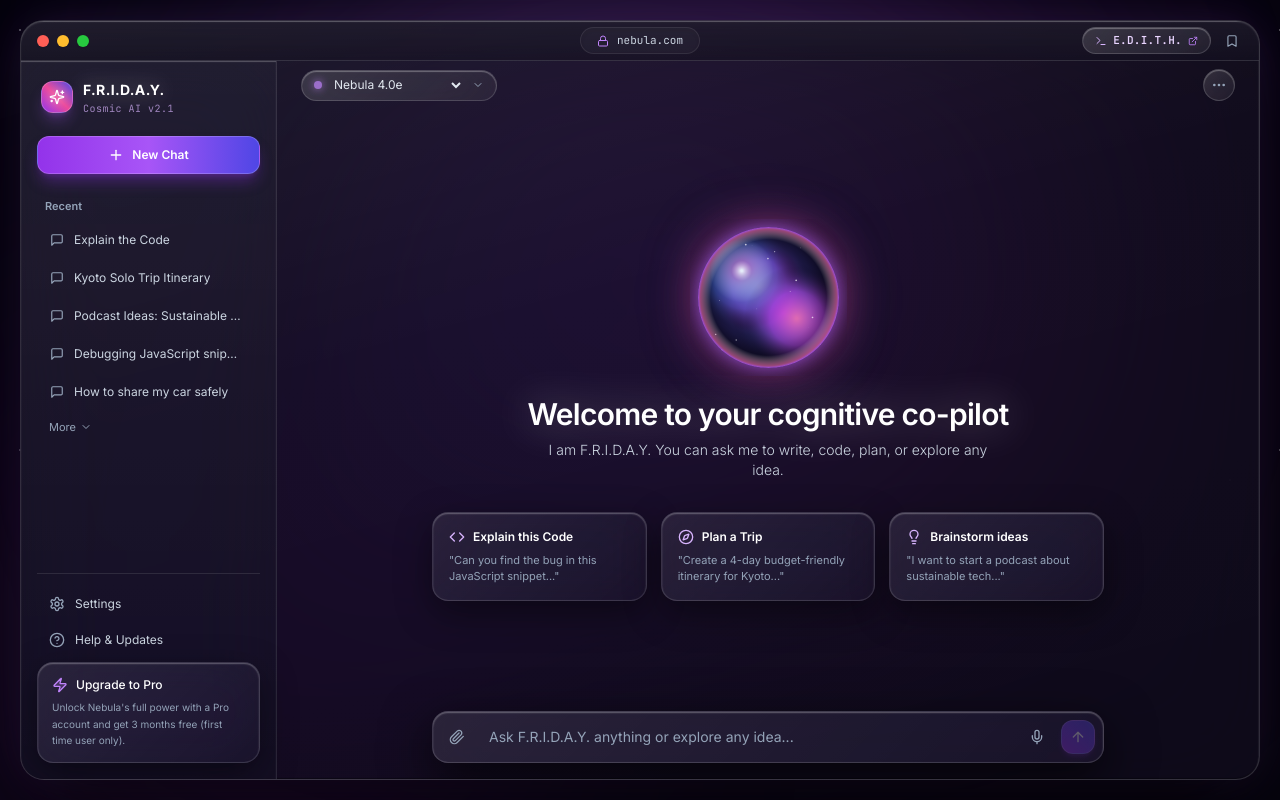
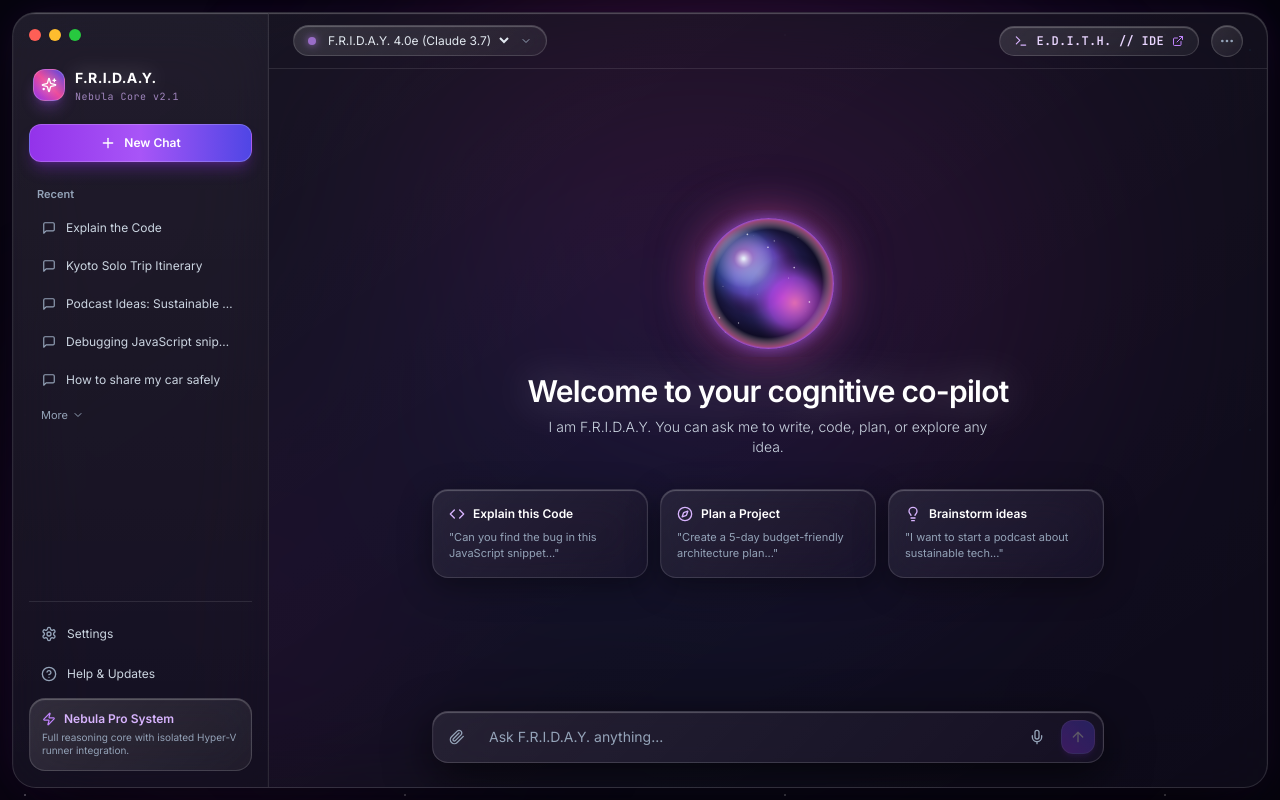
Before and after one commit to rijuni/FRIDAY-EDITH, a React (Vite) app in the folder apps/web/: page /friday in a window 1280 px wide. Built offline with nearby package versions, Linux system fonts and the light colour scheme.

Commit message:
feat(phase-4): integrate 3D glowing plasma orb into Friday opening boot screen

```diff
--- a/apps/web/src/features/friday/pages/FridayDashboard.jsx
+++ b/apps/web/src/features/friday/pages/FridayDashboard.jsx
@@ -17,10 +17,7 @@ import {
   Compass,
   Lightbulb,
   Zap,
-  ArrowUp,
-  Lock,
-  Bookmark,
-  Share2
+  ArrowUp
 } from 'lucide-react';
 import { useFridayStore } from '../../../stores/fridayStore';
 import { useAuthStore } from '../../../stores/authStore';
@@ -34,7 +31,6 @@ export function FridayDashboard() {
     messages,
     selectedModel,
     setModel,
-    newChat,
     appendMessage,
     isStreaming,
     streamBuffer,
@@ -124,82 +120,54 @@ export function FridayDashboard() {
     },
     {
       icon: Compass,
-      title: "Plan a Trip",
-      sub: '"Create a 4-day budget-friendly itinerary for Kyoto..."',
-      prompt: "Create a 4-day budget-friendly itinerary for Kyoto with cultural highlights."
+      title: "Plan a Project",
+      sub: '"Create a 5-day budget-friendly architecture plan..."',
+      prompt: "Create a 5-day budget-friendly architecture plan for our system."
     },
     {
       icon: Lightbulb,
       title: "Brainstorm ideas",
       sub: '"I want to start a podcast about sustainable tech..."',
-      prompt: "I want to start a podcast about sustainable tech. What are 5 high-impact episode ideas?"
+      prompt: "Brainstorm 5 innovative concepts for sustainable AI technology."
     }
   ];
 
   return (
-    <div className="flex h-screen w-screen nebula-canvas starfield text-slate-100 overflow-hidden p-3 md:p-5 font-sans selection:bg-purple-600 selection:text-white relative">
-      {/* Dynamic Cosmic Gradient Aurora Lights in Background (Supplies deep color for Frosted Glass) */}
-      <div className="absolute top-1/12 left-1/4 w-[750px] h-[500px] rounded-full bg-gradient-to-tr from-purple-600/40 via-pink-600/35 to-indigo-600/25 blur-[150px] pointer-events-none" />
-      <div className="absolute bottom-1/6 right-1/4 w-[650px] h-[450px] rounded-full bg-gradient-to-tr from-cyan-500/30 via-blue-600/25 to-violet-600/25 blur-[150px] pointer-events-none" />
-      <div className="absolute top-1/2 left-10 w-[450px] h-[450px] rounded-full bg-gradient-to-tr from-fuchsia-600/25 to-purple-800/25 blur-[140px] pointer-events-none" />
+    <div className="flex h-screen w-screen nebula-canvas starfield text-slate-100 overflow-hidden p-3 font-sans selection:bg-purple-600 selection:text-white relative">
+      {/* Dynamic Cosmic Gradient Aurora Lights in Background */}
+      <div className="absolute top-1/6 left-1/3 w-[650px] h-[450px] rounded-full bg-gradient-to-tr from-purple-600/35 via-pink-600/30 to-indigo-600/20 blur-[130px] pointer-events-none" />
+      <div className="absolute bottom-1/4 right-1/4 w-[550px] h-[400px] rounded-full bg-gradient-to-tr from-cyan-500/25 via-blue-600/25 to-violet-600/20 blur-[140px] pointer-events-none" />
+      <div className="absolute top-1/2 left-10 w-[400px] h-[400px] rounded-full bg-gradient-to-tr from-fuchsia-600/20 to-purple-800/20 blur-[120px] pointer-events-none" />
 
-      {/* Main Floating macOS-Style Frosted Glass Window Container */}
-      <div className="flex-1 flex flex-col frosted-glass-window rounded-3xl overflow-hidden relative z-10 shadow-2xl">
+      {/* Outer macOS-style Glass Window Container */}
+      <div className="flex-1 flex frosted-glass-window rounded-3xl overflow-hidden relative z-10">
 
-        {/* TOP WINDOW HEADER: macOS Traffic Dots + Centered Address Capsule + Action Controls */}
-        <div className="h-10 frosted-glass-header px-4 flex items-center justify-between shrink-0 select-none">
-          {/* Traffic Light Dots */}
-          <div className="flex items-center gap-2 w-32">
+        {/* LEFT FLOATING FROSTED GLASS SIDEBAR */}
+        <aside className="w-64 frosted-glass-sidebar flex flex-col p-4 z-20 shrink-0">
+          {/* Window Traffic Dots */}
+          <div className="flex items-center gap-2 mb-6">
             <div className="w-3 h-3 rounded-full bg-[#ff5f56] shadow-sm hover:opacity-80 transition-opacity cursor-pointer" />
             <div className="w-3 h-3 rounded-full bg-[#ffbd2e] shadow-sm hover:opacity-80 transition-opacity cursor-pointer" />
             <div className="w-3 h-3 rounded-full bg-[#27c93f] shadow-sm hover:opacity-80 transition-opacity cursor-pointer" />
           </div>
 
-          {/* Centered URL Address Capsule */}
-          <div className="flex items-center gap-2 px-4 py-1 rounded-full bg-white/[0.04] border border-white/[0.08] text-[11px] text-slate-300 shadow-inner">
-            <Lock className="w-3 h-3 text-purple-400" />
-            <span className="font-mono text-slate-300">nebula.com</span>
-          </div>
-
-          {/* Right Window Controls & E.D.I.T.H. Switcher */}
-          <div className="flex items-center gap-2.5 justify-end w-32">
-            <button
-              onClick={() => navigate('/edith')}
-              title="Switch to E.D.I.T.H. Developer IDE Workspace"
-              className="flex items-center gap-1.5 px-3 py-1 rounded-full glass-pill hover:border-purple-400 text-[11px] font-mono text-purple-200 hover:text-white transition-all shadow-md hover:shadow-purple-500/25 group cursor-pointer"
-            >
-              <Terminal className="w-3 h-3 text-purple-300 group-hover:rotate-12 transition-transform" />
-              <span className="font-semibold tracking-wide">E.D.I.T.H.</span>
-              <ExternalLink className="w-2.5 h-2.5 text-purple-400" />
-            </button>
-            <button className="text-slate-400 hover:text-white p-1 transition-colors cursor-pointer" title="Bookmark">
-              <Bookmark className="w-3.5 h-3.5" />
-            </button>
-          </div>
-        </div>
-
-        {/* WORKSPACE INTERIOR: Frosted Sidebar + Main Cognitive Canvas */}
-        <div className="flex-1 flex min-h-0 relative">
-
-          {/* LEFT FLOATING FROSTED GLASS SIDEBAR */}
-          <aside className="w-64 frosted-glass-sidebar flex flex-col p-4 z-20 shrink-0">
-            {/* F.R.I.D.A.Y. Logo Emblem */}
+          {/* F.R.I.D.A.Y. Brand Logo with Specular Ring */}
           <div className="flex items-center gap-2.5 mb-5 px-1">
             <div className="w-8 h-8 rounded-xl bg-gradient-to-tr from-purple-600 via-pink-500 to-indigo-600 flex items-center justify-center shadow-lg shadow-purple-500/30 border border-white/20">
               <Sparkles className="w-4 h-4 text-white drop-shadow-[0_0_6px_rgba(255,255,255,0.7)]" />
             </div>
             <div>
-                <span className="font-bold text-sm tracking-wide text-white drop-shadow-[0_0_10px_rgba(255,255,255,0.4)]">
+              <span className="font-extrabold text-sm tracking-wide text-white drop-shadow-[0_0_10px_rgba(255,255,255,0.4)]">
                 F.R.I.D.A.Y.
               </span>
-                <p className="text-[10px] text-purple-300/70 font-mono tracking-wider">Cosmic AI v2.1</p>
+              <p className="text-[10px] text-purple-300/70 font-mono tracking-wider">Nebula Core v2.1</p>
             </div>
           </div>
 
           {/* Glowing "+ New Chat" Button */}
           <button
-              onClick={() => newChat()}
-              className="w-full flex items-center justify-center gap-2 py-2.5 px-4 rounded-xl bg-gradient-to-r from-purple-600 via-purple-500 to-indigo-600 hover:from-purple-500 hover:to-indigo-500 text-xs font-semibold text-white shadow-lg shadow-purple-600/35 border border-white/20 transition-all mb-6 cursor-pointer hover:shadow-purple-500/50"
+            onClick={() => window.location.reload()}
+            className="w-full flex items-center justify-center gap-2 py-2.5 px-4 rounded-xl bg-gradient-to-r from-purple-600 via-purple-500 to-indigo-600 hover:from-purple-500 hover:to-indigo-500 text-xs font-semibold text-white shadow-lg shadow-purple-600/30 border border-white/20 transition-all mb-6 cursor-pointer"
           >
             <Plus className="w-4 h-4 text-white" />
             <span>New Chat</span>
@@ -226,25 +194,25 @@ export function FridayDashboard() {
             </button>
           </div>
 
-            {/* Bottom Actions & Upgrade to Pro Frosted Card */}
+          {/* Bottom Settings & Glass Telemetry Banner */}
           <div className="pt-4 border-t border-white/10 space-y-2 text-xs text-slate-400">
-              <button className="w-full flex items-center gap-2.5 px-3 py-1.5 rounded-xl hover:bg-white/[0.06] text-slate-300 hover:text-white transition-colors cursor-pointer">
+            <button className="w-full flex items-center gap-2.5 px-3 py-2 rounded-xl hover:bg-white/[0.06] text-slate-300 hover:text-white transition-colors cursor-pointer">
               <Settings className="w-4 h-4 text-slate-400" />
               <span>Settings</span>
             </button>
-              <button className="w-full flex items-center gap-2.5 px-3 py-1.5 rounded-xl hover:bg-white/[0.06] text-slate-300 hover:text-white transition-colors cursor-pointer">
+            <button className="w-full flex items-center gap-2.5 px-3 py-2 rounded-xl hover:bg-white/[0.06] text-slate-300 hover:text-white transition-colors cursor-pointer">
               <HelpCircle className="w-4 h-4 text-slate-400" />
               <span>Help & Updates</span>
             </button>
 
-              {/* "Upgrade to Pro" Frosted Glass Card matching Reference Design */}
-              <div className="mt-3 p-3.5 rounded-2xl frosted-glass-card border border-white/10 shadow-lg">
-                <div className="flex items-center gap-2 text-purple-300 font-semibold text-xs mb-1.5">
-                  <Zap className="w-4 h-4 text-purple-400 fill-purple-400/20" />
-                  <span className="text-white font-medium">Upgrade to Pro</span>
+            {/* Nebula Pro System Glass Card */}
+            <div className="mt-3 p-3 rounded-2xl glass-pill border border-white/10 shadow-lg">
+              <div className="flex items-center gap-2 text-purple-300 font-semibold text-xs mb-1">
+                <Zap className="w-3.5 h-3.5 text-purple-400" />
+                <span>Nebula Pro System</span>
               </div>
-                <p className="text-[10px] text-slate-400 leading-relaxed">
-                  Unlock Nebula's full power with a Pro account and get 3 months free (first time user only).
+              <p className="text-[10px] text-slate-400 leading-snug">
+                Full reasoning core with isolated Hyper-V runner integration.
               </p>
             </div>
           </div>
@@ -252,52 +220,62 @@ export function FridayDashboard() {
 
         {/* RIGHT MAIN WORKSPACE */}
         <div className="flex-1 flex flex-col h-full min-w-0 z-10">
-            {/* Top Sub-Bar (Model Dropdown & Options) */}
-            <div className="h-12 px-6 flex items-center justify-between shrink-0">
+          {/* Top Navbar */}
+          <header className="h-14 border-b border-white/10 px-6 flex items-center justify-between shrink-0">
             {/* Model Selector Glass Pill */}
             <div className="flex items-center gap-2">
-                <div className="flex items-center gap-2 px-3 py-1.5 rounded-full glass-pill hover:border-purple-400/50 text-xs text-slate-200 transition-colors cursor-pointer">
+              <div className="flex items-center gap-2 px-3.5 py-1.5 rounded-full glass-pill hover:border-purple-400/50 text-xs text-slate-200 transition-colors cursor-pointer">
                 <span className="w-2 h-2 rounded-full bg-purple-400 animate-pulse shadow-[0_0_8px_#c084fc]" />
                 <select
                   value={selectedModel}
                   onChange={(e) => setModel(e.target.value)}
                   className="bg-transparent border-0 text-xs text-slate-200 focus:outline-none cursor-pointer pr-1"
                 >
-                    <option value="nebula-4.0e" className="bg-[#120d24] text-white">Nebula 4.0e</option>
-                    <option value="claude-3-7-sonnet" className="bg-[#120d24] text-white">Claude 3.7 Sonnet</option>
+                  <option value="claude-3-7-sonnet" className="bg-[#120d24] text-white">F.R.I.D.A.Y. 4.0e (Claude 3.7)</option>
                   <option value="gpt-4o" className="bg-[#120d24] text-white">GPT-4o Multimodal</option>
+                  <option value="gemini-2-flash" className="bg-[#120d24] text-white">Gemini 2.0 Flash</option>
                 </select>
                 <ChevronDown className="w-3 h-3 text-slate-400" />
               </div>
             </div>
 
-              {/* Right Options */}
+            {/* Right Action Buttons: E.D.I.T.H. Switcher */}
+            <div className="flex items-center gap-3">
+              <button
+                onClick={() => navigate('/edith')}
+                title="Switch to E.D.I.T.H. Developer IDE Workspace"
+                className="flex items-center gap-2 px-3.5 py-1.5 rounded-full glass-pill hover:border-purple-400 text-xs font-mono text-purple-200 hover:text-white transition-all shadow-lg hover:shadow-purple-500/25 group cursor-pointer"
+              >
+                <Terminal className="w-3.5 h-3.5 text-purple-300 group-hover:rotate-12 transition-transform" />
+                <span className="font-semibold tracking-wide">E.D.I.T.H. // IDE</span>
+                <ExternalLink className="w-3 h-3 text-purple-400" />
+              </button>
               <button className="w-8 h-8 rounded-full glass-pill flex items-center justify-center text-slate-400 hover:text-white cursor-pointer">
                 <MoreHorizontal className="w-4 h-4" />
               </button>
             </div>
+          </header>
 
-            {/* Central Canvas */}
-            <div className="flex-1 overflow-y-auto px-6 py-4 flex flex-col justify-between min-h-0">
-
-              {/* HERO STATE: Displays when messages is empty */}
-              {messages.length === 0 ? (
+          {/* Central Content Area */}
+          <div className="flex-1 overflow-y-auto px-6 py-6 flex flex-col justify-between min-h-0">
+            {/* If no user messages yet: Show the exact Reference Hero Banner! */}
+            {messages.length <= 1 ? (
               <div className="flex-1 flex flex-col items-center justify-center my-auto max-w-2xl mx-auto w-full text-center">
-                  {/* 3D Glowing Cosmic Plasma AI Orb */}
-                  <div className="mb-5 cursor-pointer transform hover:scale-105 transition-transform duration-500">
-                    <NebulaOrb isStreaming={isStreaming} size={125} />
+                {/* 3D Glowing Cosmic AI Orb */}
+                <div className="mb-4">
+                  <NebulaOrb isStreaming={isStreaming} size={115} />
                 </div>
 
                 {/* Hero Title & Subtitle */}
-                  <h1 className="text-2xl md:text-3xl font-semibold text-white tracking-tight mb-2 drop-shadow-[0_0_20px_rgba(255,255,255,0.35)]">
+                <h1 className="text-2xl md:text-3xl font-semibold text-white tracking-tight mb-2 drop-shadow-[0_0_20px_rgba(255,255,255,0.3)]">
                   Welcome to your cognitive co-pilot
                 </h1>
                 <p className="text-xs md:text-sm text-slate-300 max-w-md mx-auto mb-8 font-light leading-relaxed">
                   I am F.R.I.D.A.Y. You can ask me to write, code, plan, or explore any idea.
                 </p>
 
-                  {/* 3 Floating Frosted Glass Cards matching Reference Design */}
-                  <div className="grid grid-cols-1 md:grid-cols-3 gap-3.5 w-full text-left">
+                {/* 3 Floating Frosted Glass Cards */}
+                <div className="grid grid-cols-1 md:grid-cols-3 gap-3 w-full text-left">
                   {quickCards.map((card, idx) => {
                     const Icon = card.icon;
                     return (
@@ -319,7 +297,7 @@ export function FridayDashboard() {
                 </div>
               </div>
             ) : (
-                /* ACTIVE CONVERSATION STATE */
+              /* Active Chat Message Stream */
               <div className="max-w-2xl mx-auto w-full space-y-4 my-auto">
                 {messages.map((msg) => (
                   <div
@@ -379,7 +357,7 @@ export function FridayDashboard() {
                   type="text"
                   value={input}
                   onChange={(e) => setInput(e.target.value)}
-                    placeholder="Ask F.R.I.D.A.Y. anything or explore any idea..."
+                  placeholder="Ask F.R.I.D.A.Y. anything..."
                   className="flex-1 bg-transparent border-0 text-xs md:text-sm text-white placeholder-slate-400 focus:outline-none px-2"
                 />
 
@@ -404,6 +382,5 @@ export function FridayDashboard() {
         </div>
       </div>
     </div>
-    </div>
   );
 }
--- a/apps/web/src/styles/globals.css
+++ b/apps/web/src/styles/globals.css
@@ -4,129 +4,116 @@
 
 @layer base {
   body {
-    background-color: #06040d;
+    background-color: #05030a;
     color: #f1f5f9;
-    font-family: 'Inter', -apple-system, BlinkMacSystemFont, 'Segoe UI', Roboto, sans-serif;
+    font-family: 'Inter', -apple-system, BlinkMacSystemFont, sans-serif;
     overflow: hidden;
   }
 }
 
-/* ==============================================================================
-   COSMIC CANVAS & STARFIELD ENGINE
-   ============================================================================== */
-
+/* Cosmic Nebula Ambient Canvas */
 .nebula-canvas {
-  background-color: #06040e;
-  background-image:
-    radial-gradient(circle at 50% 15%, rgba(147, 51, 234, 0.35) 0%, transparent 60%),
-    radial-gradient(circle at 80% 30%, rgba(236, 72, 153, 0.28) 0%, transparent 50%),
-    radial-gradient(circle at 20% 70%, rgba(99, 102, 241, 0.25) 0%, transparent 50%),
-    radial-gradient(circle at 50% 90%, rgba(168, 85, 247, 0.2) 0%, transparent 55%);
+  background:
+    radial-gradient(circle at 50% 0%, rgba(147, 51, 234, 0.3) 0%, transparent 55%),
+    radial-gradient(circle at 85% 25%, rgba(6, 182, 212, 0.22) 0%, transparent 45%),
+    radial-gradient(circle at 15% 75%, rgba(236, 72, 153, 0.2) 0%, transparent 45%),
+    radial-gradient(circle at 50% 100%, rgba(99, 102, 241, 0.22) 0%, transparent 50%),
+    #06040e;
 }
 
+/* Starfield Stardust Overlay */
 .starfield {
   background-image:
-    radial-gradient(1px 1px at 20px 30px, #ffffff, rgba(0,0,0,0)),
-    radial-gradient(1.5px 1.5px at 70px 90px, rgba(255,255,255,0.9), rgba(0,0,0,0)),
-    radial-gradient(1px 1px at 120px 40px, #f472b6, rgba(0,0,0,0)),
-    radial-gradient(1.5px 1.5px at 180px 150px, #c084fc, rgba(0,0,0,0)),
-    radial-gradient(1px 1px at 250px 80px, #ffffff, rgba(0,0,0,0)),
-    radial-gradient(2px 2px at 320px 190px, #818cf8, rgba(0,0,0,0)),
-    radial-gradient(1px 1px at 390px 60px, rgba(255,255,255,0.8), rgba(0,0,0,0));
+    radial-gradient(1px 1px at 25px 35px, #ffffff, rgba(0,0,0,0)),
+    radial-gradient(1px 1px at 60px 85px, rgba(255,255,255,0.8), rgba(0,0,0,0)),
+    radial-gradient(1.5px 1.5px at 110px 50px, #06b6d4, rgba(0,0,0,0)),
+    radial-gradient(1px 1px at 190px 140px, #ec4899, rgba(0,0,0,0)),
+    radial-gradient(1.5px 1.5px at 270px 90px, #ffffff, rgba(0,0,0,0)),
+    radial-gradient(1px 1px at 360px 200px, #a855f7, rgba(0,0,0,0));
   background-repeat: repeat;
-  background-size: 420px 420px;
+  background-size: 380px 380px;
 }
 
 /* ==============================================================================
-   ULTRA-PREMIUM FROSTED GLASS ENGINE (Cosmic Glassmorphism)
+   TRUE FROSTED GLASSMORPHISM ENGINE
    ============================================================================== */
 
-/* Outer macOS-Style Floating Window Container */
+/* Outer Window & Main Stage Glass */
 .frosted-glass-window {
-  background: linear-gradient(165deg, rgba(255, 255, 255, 0.07) 0%, rgba(255, 255, 255, 0.02) 40%, rgba(255, 255, 255, 0.01) 100%), rgba(13, 9, 25, 0.78);
-  backdrop-filter: blur(48px) saturate(190%);
-  -webkit-backdrop-filter: blur(48px) saturate(190%);
-  border: 1px solid rgba(255, 255, 255, 0.14);
+  background: linear-gradient(145deg, rgba(255, 255, 255, 0.06) 0%, rgba(255, 255, 255, 0.015) 100%), rgba(12, 9, 23, 0.72);
+  backdrop-filter: blur(32px) saturate(190%);
+  -webkit-backdrop-filter: blur(32px) saturate(190%);
+  border: 1px solid rgba(255, 255, 255, 0.12);
   box-shadow:
-    inset 0 1px 1.5px 0 rgba(255, 255, 255, 0.35),
-    inset 0 -1px 1px 0 rgba(0, 0, 0, 0.4),
-    0 30px 80px -15px rgba(0, 0, 0, 0.85),
-    0 0 50px -10px rgba(168, 85, 247, 0.25);
+    inset 0 1px 1px 0 rgba(255, 255, 255, 0.25),
+    0 24px 70px -15px rgba(0, 0, 0, 0.8),
+    0 0 40px -10px rgba(147, 51, 234, 0.2);
 }
 
-/* Floating Sidebar Glass Pane */
+/* Floating Sidebar Glass */
 .frosted-glass-sidebar {
-  background: linear-gradient(180deg, rgba(255, 255, 255, 0.06) 0%, rgba(255, 255, 255, 0.015) 100%), rgba(16, 11, 31, 0.65);
-  backdrop-filter: blur(40px) saturate(200%);
-  -webkit-backdrop-filter: blur(40px) saturate(200%);
+  background: linear-gradient(180deg, rgba(255, 255, 255, 0.06) 0%, rgba(255, 255, 255, 0.015) 100%), rgba(14, 10, 26, 0.65);
+  backdrop-filter: blur(36px) saturate(190%);
+  -webkit-backdrop-filter: blur(36px) saturate(190%);
   border-right: 1px solid rgba(255, 255, 255, 0.1);
-  box-shadow: inset 0 1px 1px 0 rgba(255, 255, 255, 0.25);
+  box-shadow: inset 0 1px 1px 0 rgba(255, 255, 255, 0.2);
 }
 
-/* Frosted Glass Prompt & Hero Cards */
+/* Floating Interactive Cards */
 .frosted-glass-card {
-  background: linear-gradient(135deg, rgba(255, 255, 255, 0.09) 0%, rgba(255, 255, 255, 0.025) 100%), rgba(22, 15, 42, 0.52);
-  backdrop-filter: blur(28px) saturate(190%);
-  -webkit-backdrop-filter: blur(28px) saturate(190%);
-  border: 1px solid rgba(255, 255, 255, 0.13);
+  background: linear-gradient(135deg, rgba(255, 255, 255, 0.08) 0%, rgba(255, 255, 255, 0.02) 100%), rgba(21, 15, 38, 0.45);
+  backdrop-filter: blur(24px) saturate(180%);
+  -webkit-backdrop-filter: blur(24px) saturate(180%);
+  border: 1px solid rgba(255, 255, 255, 0.12);
   box-shadow:
-    inset 0 1px 1.5px 0 rgba(255, 255, 255, 0.3),
-    0 12px 36px 0 rgba(0, 0, 0, 0.45);
+    inset 0 1px 1px 0 rgba(255, 255, 255, 0.25),
+    0 8px 32px 0 rgba(0, 0, 0, 0.4);
   transition: all 0.3s cubic-bezier(0.16, 1, 0.3, 1);
 }
 
 .frosted-glass-card:hover {
-  background: linear-gradient(135deg, rgba(255, 255, 255, 0.16) 0%, rgba(255, 255, 255, 0.04) 100%), rgba(36, 24, 68, 0.65);
-  border-color: rgba(192, 132, 252, 0.5);
+  background: linear-gradient(135deg, rgba(255, 255, 255, 0.14) 0%, rgba(255, 255, 255, 0.035) 100%), rgba(32, 22, 58, 0.6);
+  border-color: rgba(168, 85, 247, 0.45);
   box-shadow:
-    inset 0 1px 2px 0 rgba(255, 255, 255, 0.45),
-    0 20px 50px -10px rgba(168, 85, 247, 0.35);
-  transform: translateY(-3px);
+    inset 0 1px 2px 0 rgba(255, 255, 255, 0.35),
+    0 16px 45px -5px rgba(147, 51, 234, 0.3);
+  transform: translateY(-2.5px);
 }
 
-/* Frosted Glass Input Dock */
+/* Floating Input Dock Glass */
 .frosted-glass-input {
-  background: linear-gradient(135deg, rgba(255, 255, 255, 0.1) 0%, rgba(255, 255, 255, 0.03) 100%), rgba(18, 12, 36, 0.72);
-  backdrop-filter: blur(36px) saturate(200%);
-  -webkit-backdrop-filter: blur(36px) saturate(200%);
-  border: 1px solid rgba(255, 255, 255, 0.15);
+  background: linear-gradient(135deg, rgba(255, 255, 255, 0.09) 0%, rgba(255, 255, 255, 0.025) 100%), rgba(16, 11, 31, 0.7);
+  backdrop-filter: blur(30px) saturate(190%);
+  -webkit-backdrop-filter: blur(30px) saturate(190%);
+  border: 1px solid rgba(255, 255, 255, 0.14);
   box-shadow:
-    inset 0 1px 1.5px 0 rgba(255, 255, 255, 0.3),
-    0 16px 50px rgba(0, 0, 0, 0.7);
+    inset 0 1px 1px 0 rgba(255, 255, 255, 0.25),
+    0 12px 45px rgba(0, 0, 0, 0.65);
 }
 
 .frosted-glass-input:focus-within {
-  border-color: rgba(192, 132, 252, 0.6);
+  border-color: rgba(168, 85, 247, 0.55);
   box-shadow:
-    inset 0 1px 2px 0 rgba(255, 255, 255, 0.4),
-    0 20px 60px -5px rgba(168, 85, 247, 0.4);
+    inset 0 1px 2px 0 rgba(255, 255, 255, 0.35),
+    0 16px 50px -5px rgba(147, 51, 234, 0.35);
 }
 
-/* Glass Pill Badge / Capsule */
+/* Translucent Glass Pill Badge */
 .glass-pill {
-  background: linear-gradient(135deg, rgba(255, 255, 255, 0.1) 0%, rgba(255, 255, 255, 0.02) 100%), rgba(255, 255, 255, 0.04);
-  backdrop-filter: blur(24px);
-  -webkit-backdrop-filter: blur(24px);
-  border: 1px solid rgba(255, 255, 255, 0.15);
-  box-shadow: inset 0 1px 1px 0 rgba(255, 255, 255, 0.3);
+  background: linear-gradient(135deg, rgba(255, 255, 255, 0.09) 0%, rgba(255, 255, 255, 0.02) 100%), rgba(255, 255, 255, 0.035);
+  backdrop-filter: blur(20px);
+  -webkit-backdrop-filter: blur(20px);
+  border: 1px solid rgba(255, 255, 255, 0.14);
+  box-shadow: inset 0 1px 1px 0 rgba(255, 255, 255, 0.25);
   transition: all 0.25s ease;
 }
 
 .glass-pill:hover {
-  background: linear-gradient(135deg, rgba(255, 255, 255, 0.16) 0%, rgba(255, 255, 255, 0.05) 100%), rgba(255, 255, 255, 0.08);
-  border-color: rgba(192, 132, 252, 0.45);
+  background: linear-gradient(135deg, rgba(255, 255, 255, 0.14) 0%, rgba(255, 255, 255, 0.04) 100%), rgba(255, 255, 255, 0.06);
+  border-color: rgba(168, 85, 247, 0.4);
 }
 
-/* Glass Window Top Header Bar */
-.frosted-glass-header {
-  background: linear-gradient(180deg, rgba(255, 255, 255, 0.04) 0%, rgba(255, 255, 255, 0.01) 100%), rgba(14, 10, 27, 0.45);
-  backdrop-filter: blur(24px);
-  -webkit-backdrop-filter: blur(24px);
-  border-bottom: 1px solid rgba(255, 255, 255, 0.1);
-  box-shadow: inset 0 1px 0 0 rgba(255, 255, 255, 0.18);
-}
-
-/* Sleek Neon Scrollbar */
+/* Custom Sleek Scrollbar */
 ::-webkit-scrollbar {
   width: 5px;
   height: 5px;
@@ -137,10 +124,10 @@
 }
 
 ::-webkit-scrollbar-thumb {
-  background: rgba(255, 255, 255, 0.15);
+  background: rgba(255, 255, 255, 0.12);
   border-radius: 9999px;
 }
 
 ::-webkit-scrollbar-thumb:hover {
-  background: rgba(168, 85, 247, 0.55);
+  background: rgba(168, 85, 247, 0.5);
 }
```
Also changed, not shown: apps/web/src/components/boot/FridayBoot.jsx (+31 -30 lines). Lines whose indentation alone changed are shown as unchanged.
